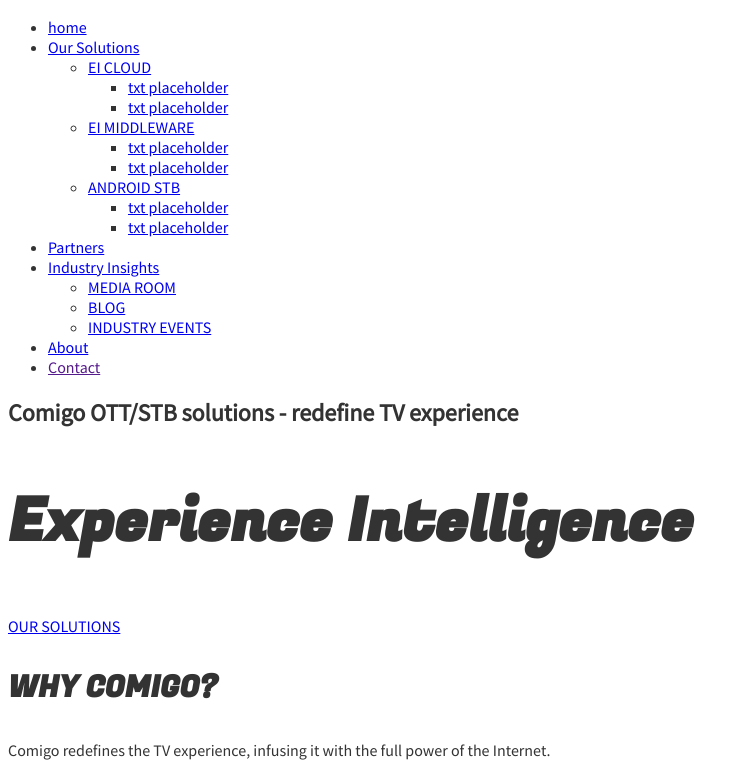
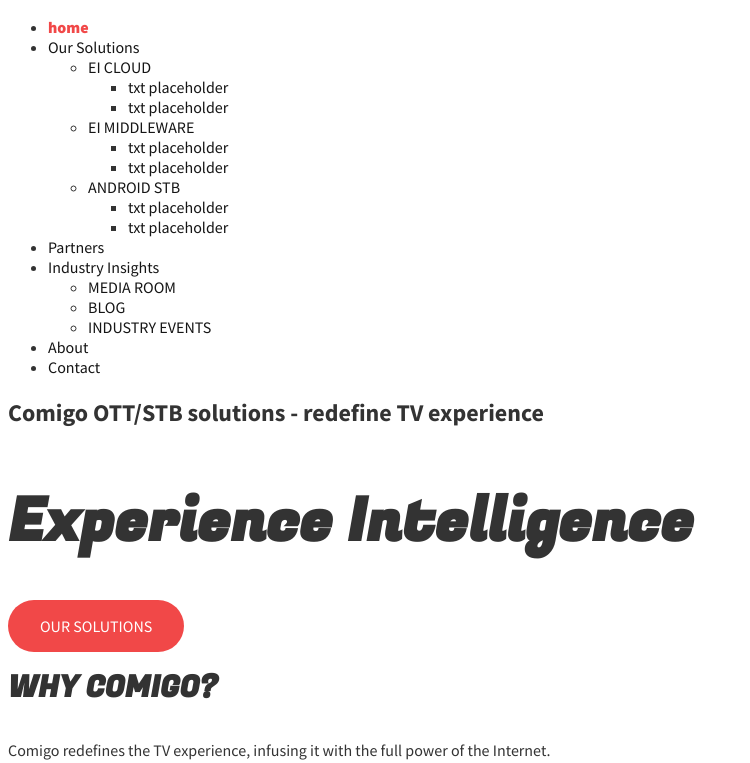
Before and after one commit to giltayar/my-comigo, a website: page index.html in a window 1280 px wide. Shown: the part 37-800 px from the top of the page, without its empty margins (0-750 px from the left). Drawn offline with Linux system fonts and the light colour scheme.

Commit message:
added css to a links

```diff
--- a/index.html
+++ b/index.html
@@ -4,32 +4,32 @@
     <meta charset="UTF-8">
     <title>Comigo OTT/STB solutions</title>
     <link rel="stylesheet" href="styles/main.css">
-    <link href="https://fonts.googleapis.com/css?family=Fugaz+One|Bungee+Shade|Raleway:400,900|Source+Sans+Pro" rel="stylesheet">
+    <link href="https://fonts.googleapis.com/css?family=Fugaz+One|Bungee+Shade|Raleway:300,400,900|Source+Sans+Pro:400,700,900" rel="stylesheet">
 </head>
-<body>
+<body id ="index">
 <header>
     <img src="img/comigo-logo.png" alt="comigo logo">
     <nav class="top-menu">
         <ul>
-            <li><a href="#">home</a></li>
+            <li><a href="#" class="index_link">home</a></li>
             <li><a href="#">Our Solutions</a>
                 <ul>
                     <li><a href="#">EI CLOUD</a>
                         <ul>
-                            <li><a href="#">txt placeholder</a></li>
-                            <li><a href="#">txt placeholder</a></li>
+                            <li class="sub-nav"><a href="#">txt placeholder</a></li>
+                            <li class="sub-nav"><a href="#">txt placeholder</a></li>
                         </ul>
                     </li>
                     <li><a href="#">EI MIDDLEWARE</a>
                         <ul>
-                            <li><a href="#">txt placeholder</a></li>
-                            <li><a href="#">txt placeholder</a></li>
+                            <li class="sub-nav"><a href="#">txt placeholder</a></li>
+                            <li class="sub-nav"><a href="#">txt placeholder</a></li>
                         </ul>
                     </li>
                     <li><a href="#">ANDROID STB</a>
                         <ul>
-                            <li><a href="#">txt placeholder</a></li>
-                            <li><a href="#">txt placeholder</a></li>
+                            <li class="sub-nav"><a href="#">txt placeholder</a></li>
+                            <li class="sub-nav"><a href="#">txt placeholder</a></li>
                         </ul>
                     </li>
                 </ul>
@@ -37,9 +37,9 @@
             <li><a href="#">Partners</a></li>
             <li><a href="#">Industry Insights</a>
                 <ul>
-                    <li><a href="#">MEDIA ROOM</a></li>
-                    <li><a href="#">BLOG</a></li>
-                    <li><a href="#">INDUSTRY EVENTS</a></li>
+                    <li class="sub-nav"><a href="#">MEDIA ROOM</a></li>
+                    <li class="sub-nav"><a href="#">BLOG</a></li>
+                    <li class="sub-nav"><a href="#">INDUSTRY EVENTS</a></li>
                 </ul>
             </li>
             <li><a href="#">About</a></li>
@@ -52,7 +52,7 @@
     <section>
         <h2>Comigo OTT/STB solutions - redefine TV experience</h2>
         <h1>Experience Intelligence</h1>
-        <a href="#">OUR SOLUTIONS</a>
+        <a href="#" class="red-btn-link">OUR SOLUTIONS</a>
     </section>
     <!-- WHY COMIGO? -->
     <section>
--- a/styles/main.css
+++ b/styles/main.css
@@ -19,3 +19,94 @@
     font-family: 'Fugaz One', sans-serif;
     font-size: 30px;
 }
+
+/*----- links ------*/
+
+a{
+    text-decoration: none;
+}
+a:link{
+    color: #151515;
+}
+
+a:visited{
+    color: #151515;
+}
+
+a:hover, a:focus{
+    color: #f14848;
+}
+
+a:active{
+    color: #f14848;
+}
+
+#index .index_link{
+    color: #f14848;
+    font-weight: 900;
+}
+
+/*----- links ------*/
+
+.sub-nav a:link{
+    color: #151515;
+    background-color: #ffffff;
+}
+
+.sub-nav a:visited{
+    color: #151515;
+    background-color: #ffffff;
+}
+
+.sub-nav a:hover, a .sab-nav:focus{
+    color: #ffffff;
+    background-color: #f14848;
+}
+
+.sub-nav a:active{
+    color: #ffffff;
+    background-color: #f14848;
+}
+
+/*----- red-btn-links ------*/
+
+
+.red-btn-link:link{
+    font-weight: 300;
+    color: #ffffff;
+    background-color: #f14848;
+    padding: 1em;
+    padding-left: 2em;
+    padding-right: 2em;
+    border-radius: 40px;
+}
+
+.red-btn-link:visited{
+    font-weight: 300;
+    color: #ffffff;
+    background-color: #f14848;
+    padding: 1em;
+    padding-left: 2em;
+    padding-right: 2em;
+    border-radius: 40px;
+}
+
+.red-btn-link:hover, a .sab-nav:focus {
+    font-weight: 300;
+    color: #ffffff;
+    background-color: #f14848;
+    padding: 1em;
+    padding-left: 2em;
+    padding-right: 2em;
+    border-radius: 40px;
+}
+
+.red-btn-link:active{
+    font-weight: 300;
+    color: #ffffff;
+    background-color: #f14848;
+    padding: 1em;
+    padding-left: 2em;
+    padding-right: 2em;
+    border-radius: 40px;
+}
```
